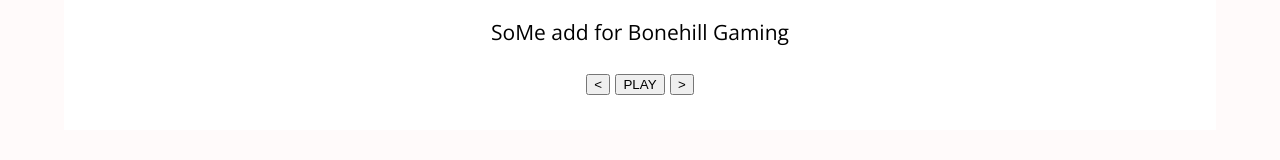
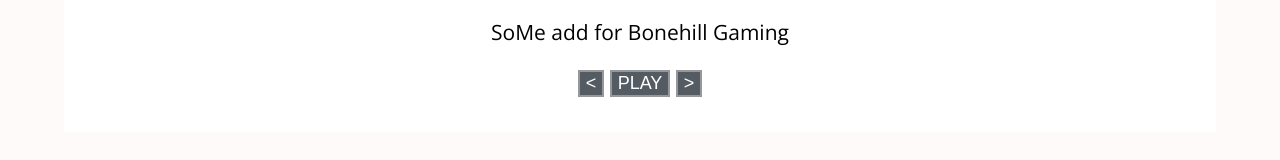
Before and after one commit to juhotu/juhotu.github.io, a plain HTML site: page portfolio.html in a window 1280 px wide. Shown: the part 1793-1953 px from the top of the page. Drawn offline with nearby package versions, Linux system fonts and the light colour scheme.

Commit message:
corrected button style

```diff
--- a/css/style.css
+++ b/css/style.css
@@ -250,6 +250,17 @@ h2 {
     max-width: 80%;
     width: auto;
 }
+.gallery button {
+    font-size: large;
+    background-color: #545b62;
+    color: white;
+    border: 2px solid #95999c;
+}
+.gallery button:hover {
+    border: 2px solid #007bff;
+    color: #007bff;
+    background-color: snow;
+}
 
 .main-spons img {
     height: 130px;
```
